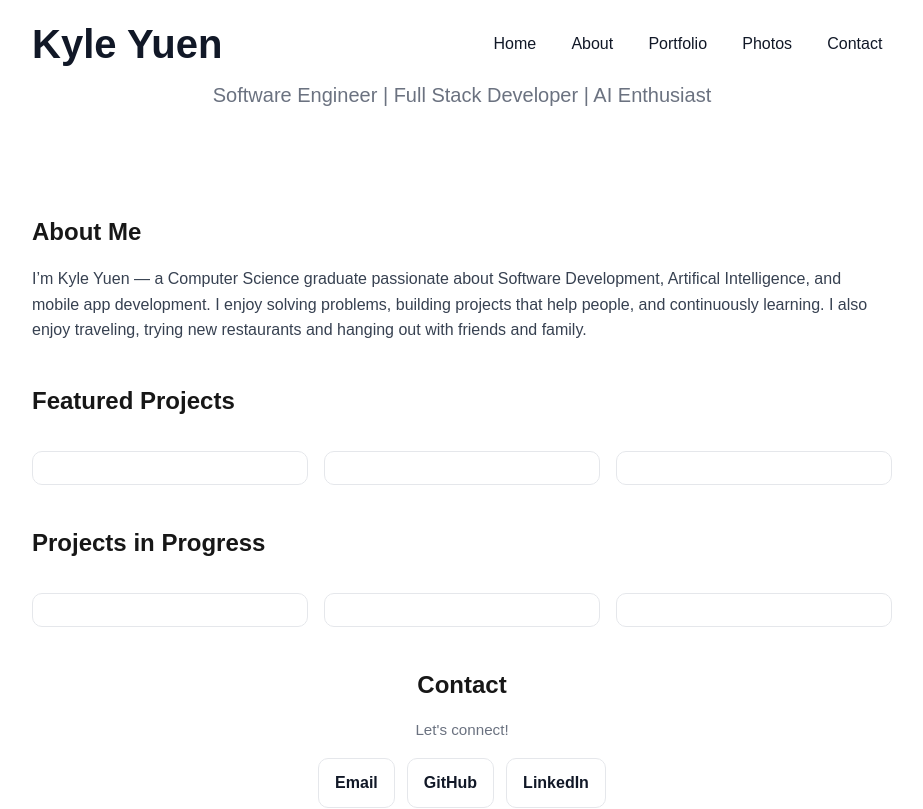
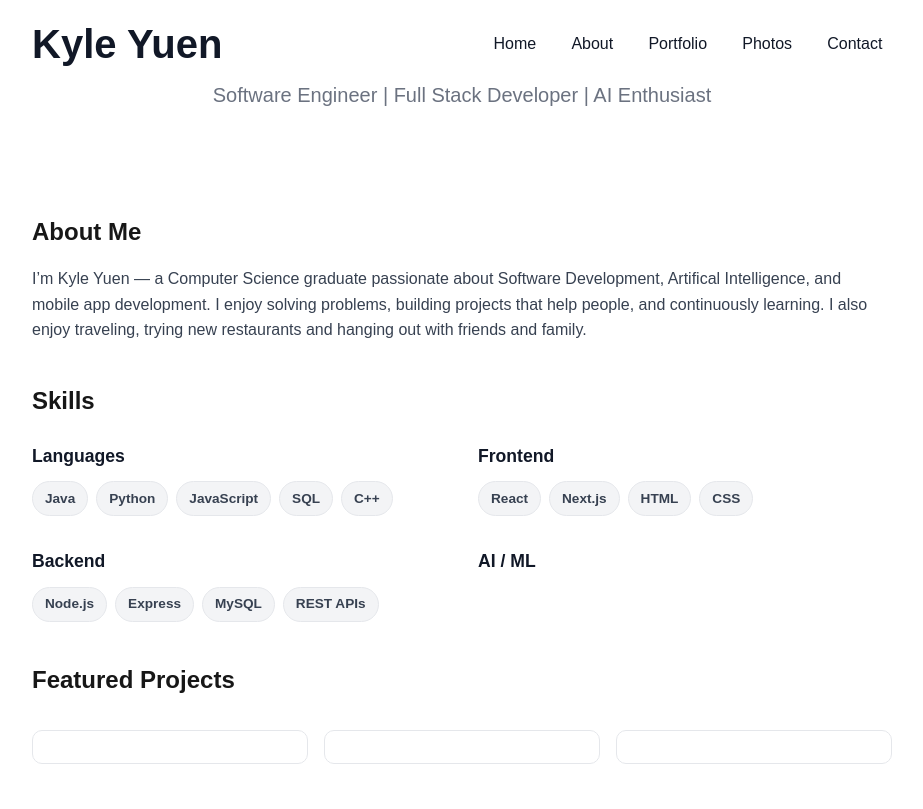
Before and after one commit to kyleyuen3/my-portfolio, a Next.js app: page / in a window 1280 px wide. Shown: the top 809 px of the page, without its empty margins (178-1101 px from the left). Built offline with nearby package versions, Linux system fonts and the light colour scheme.

Commit message:
added a skill section

```diff
--- a/app/page.module.css
+++ b/app/page.module.css
@@ -100,6 +100,49 @@
   background: #eef2ff;
   transform: translateY(-1px);
 }
+
+/* ---------- Skills Section ---------- */
+/* grid for skills */
+.skillsGrid {
+  display: grid;
+  grid-template-columns: 1fr 1fr;
+  gap: 2rem;
+  margin-top: 1.5rem;
+}
+
+/* category for skills */
+.skillCategory {
+  font-size: 1.1rem;
+  font-weight: 700;
+  margin-bottom: 0.75rem;
+  color: #111827;
+}
+
+/* skill tags */
+.skillTags {
+  display: flex;
+  flex-wrap: wrap;
+  gap: 0.5rem;
+}
+
+/* skill tags styling */
+.skillTag {
+  padding: 0.4rem 0.75rem;
+  border-radius: 999px;
+  background: #f3f4f6;
+  font-size: 0.85rem;
+  font-weight: 600;
+  color: #374151;
+  border: 1px solid #e5e7eb;
+  transition: transform 150ms ease, background 150ms ease;
+}
+
+/* hovering animation for skills */
+.skillTag:hover {
+  transform: translateY(-2px);
+  background: #e0e7ff;
+}
+
 
 /* ---------- Projects ---------- */
 
--- a/app/page.tsx
+++ b/app/page.tsx
@@ -32,6 +32,53 @@ export default function Home() {
         <section id="about" className={`${styles.section} ${styles.fadeUp} ${styles.delay1}`}>
           <h2 className={styles.sectionTitle}>About Me</h2>
           <p className={styles.text}>I’m Kyle Yuen — a Computer Science graduate passionate about Software Development, Artifical Intelligence, and mobile app development. I enjoy solving problems, building projects that help people, and continuously learning. I also enjoy traveling, trying new restaurants and hanging out with friends and family.</p>
+        </section>
+
+        {/* Skills Section */}
+        <section id="skills" className={`${styles.section} ${styles.fadeUp} ${styles.delay1}`}>
+          <h2 className={styles.sectionTitle}>Skills</h2>
+
+          <div className={styles.skillsGrid}>
+
+            <div>
+              <h3 className={styles.skillCategory}>Languages</h3>
+              <div className={styles.skillTags}>
+                <span className={styles.skillTag}>Java</span>
+                <span className={styles.skillTag}>Python</span>
+                <span className={styles.skillTag}>JavaScript</span>
+                <span className={styles.skillTag}>SQL</span>
+                <span className={styles.skillTag}>C++</span>
+              </div>
+            </div>
+
+            <div>
+              <h3 className={styles.skillCategory}>Frontend</h3>
+              <div className={styles.skillTags}>
+                <span className={styles.skillTag}>React</span>
+                <span className={styles.skillTag}>Next.js</span>
+                <span className={styles.skillTag}>HTML</span>
+                <span className={styles.skillTag}>CSS</span>
+              </div>
+            </div>
+
+            <div>
+              <h3 className={styles.skillCategory}>Backend</h3>
+              <div className={styles.skillTags}>
+                <span className={styles.skillTag}>Node.js</span>
+                <span className={styles.skillTag}>Express</span>
+                <span className={styles.skillTag}>MySQL</span>
+                <span className={styles.skillTag}>REST APIs</span>
+              </div>
+            </div>
+
+            <div>
+              <h3 className={styles.skillCategory}>AI / ML</h3>
+              <div className={styles.skillTags}>
+
+              </div>
+            </div>
+
+          </div>
         </section>
 
         {/* Project Section */}
```
